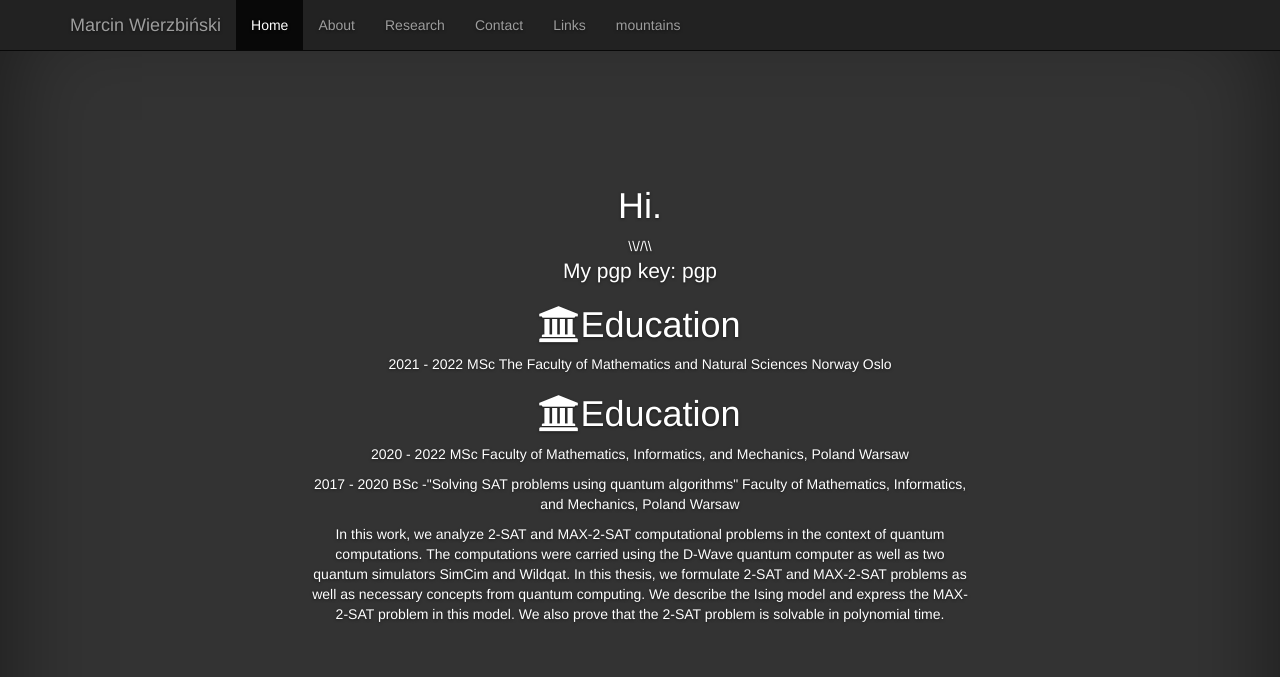
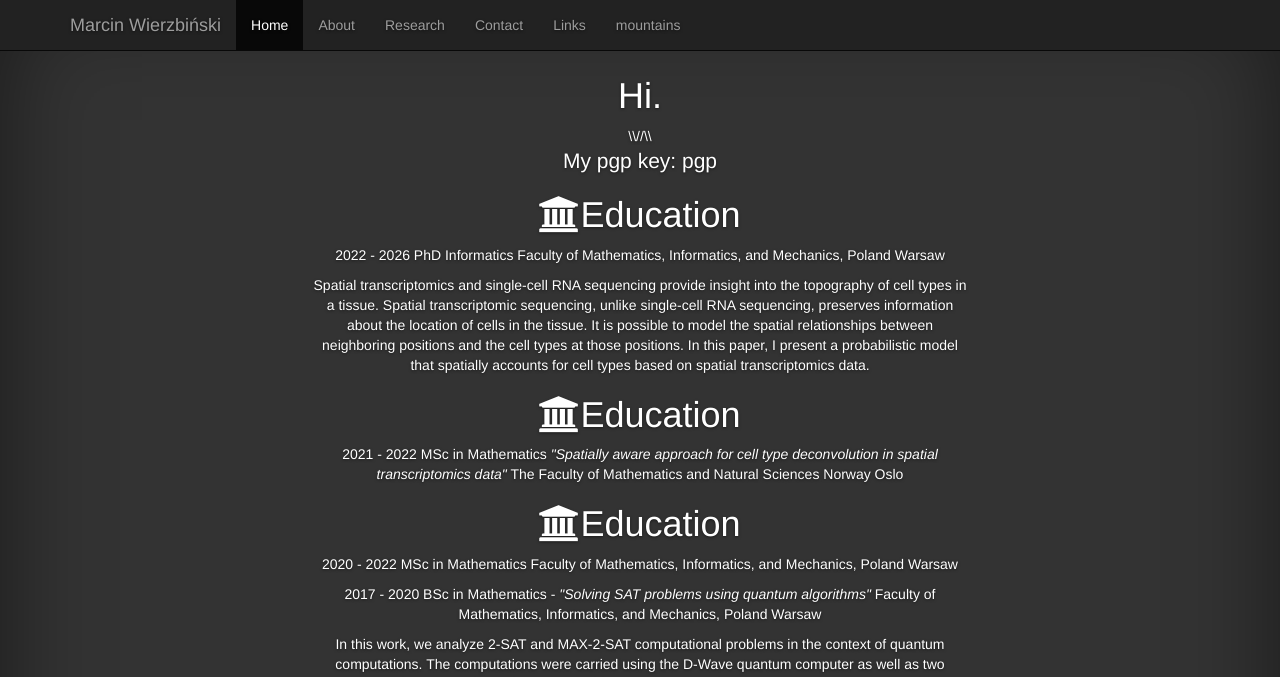
Before and after one commit to marcin119a/marcin119a.github.io, a plain HTML site: page index.html in a window 1280 px wide. Shown: the top 677 px of the page. Drawn offline with nearby package versions, Linux system fonts and the light colour scheme.

Commit message:
Update index.html

```diff
--- a/index.html
+++ b/index.html
@@ -70,16 +70,22 @@
                 </p>
 
                  <article>
-                      <header>
+                     <header>
                     <h1><i class="fa fa-university" aria-hidden="true"></i>Education</h1>
-                      <p> 2021 - 2022  MSc The Faculty of Mathematics and Natural Sciences Norway Oslo </p>
+                      <p> 2022 - 2026  PhD Informatics Faculty of Mathematics, Informatics, and Mechanics, Poland Warsaw </p>
+                         <p> Spatial transcriptomics and single-cell RNA sequencing provide insight into the topography of cell types in a tissue. Spatial transcriptomic sequencing, unlike single-cell RNA sequencing, preserves information about the location of cells in the tissue. It is possible to model the spatial relationships between neighboring positions and the cell types at those positions.
+In this paper, I present a probabilistic model that spatially accounts for cell types based on spatial transcriptomics data.  </p>
+                  </header>
+                   <header>
+                    <h1><i class="fa fa-university" aria-hidden="true"></i>Education</h1>
+                      <p> 2021 - 2022  MSc in Mathematics <i>"Spatially aware approach for cell type deconvolution in spatial transcriptomics data"</i> The Faculty of Mathematics and Natural Sciences Norway Oslo </p>
                   </header>
                   <header>
                     <h1><i class="fa fa-university" aria-hidden="true"></i>Education</h1>
-                      <p> 2020 - 2022  MSc Faculty of Mathematics, Informatics, and Mechanics, Poland Warsaw </p>
+                      <p> 2020 - 2022  MSc in Mathematics Faculty of Mathematics, Informatics, and Mechanics, Poland Warsaw </p>
                   </header>
                   <header>
-                      <p> 2017 - 2020  BSc -"Solving SAT problems using quantum algorithms"  Faculty of Mathematics, Informatics, and Mechanics, Poland Warsaw </p>
+                      <p> 2017 - 2020  BSc in Mathematics - <i>"Solving SAT problems using quantum algorithms"</i>  Faculty of Mathematics, Informatics, and Mechanics, Poland Warsaw </p>
                       <p>
                         In this work, we analyze 2-SAT and MAX-2-SAT computational problems in the context of quantum computations. The computations were carried using the D-Wave quantum computer as well as two quantum simulators SimCim and Wildqat.
                         In this thesis, we formulate 2-SAT and MAX-2-SAT problems as well as necessary concepts from quantum computing. We describe the Ising model and express the MAX-2-SAT problem in this model. We also prove that the 2-SAT problem is solvable in polynomial time.
```
